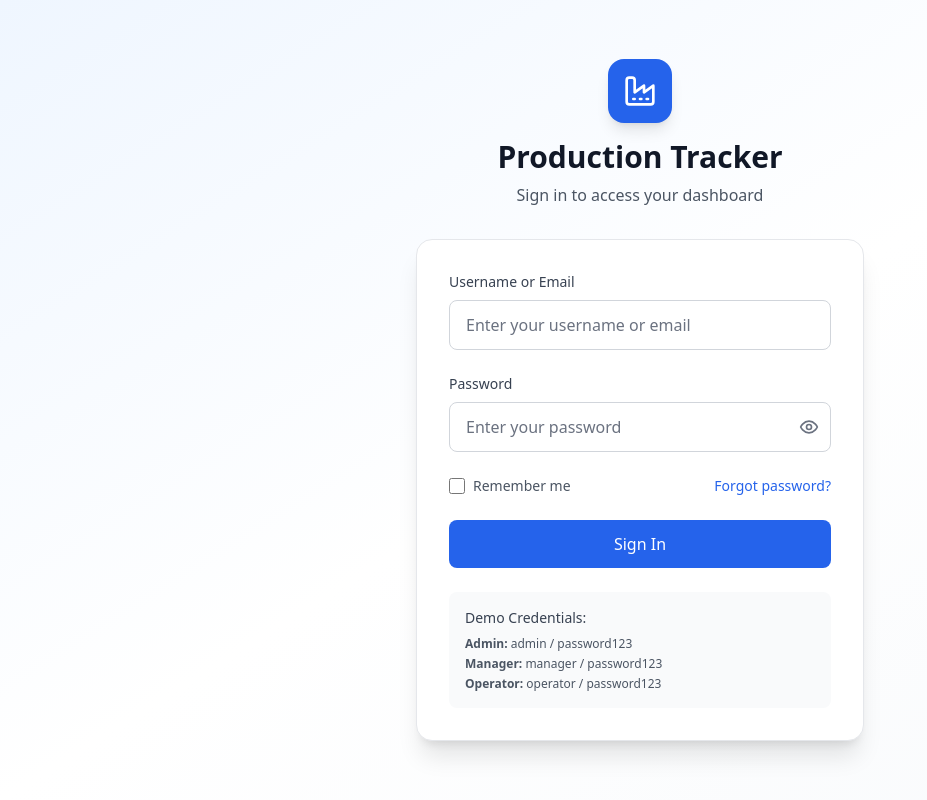
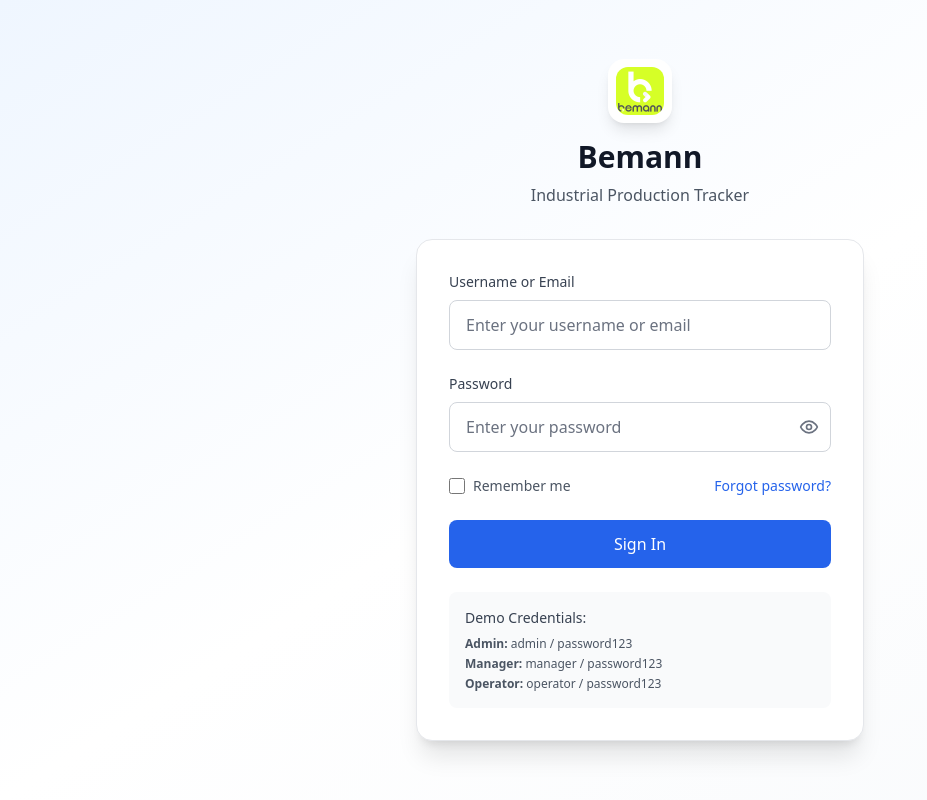
Before and after one commit to jeffersonbh1/apontamentos, a React (Vite) app in the folder project/: page /login in a window 1280 px wide. Shown: the whole page, without its empty margins (0-927 px from the left). Built offline with nearby package versions, Linux system fonts and the light colour scheme.

Commit message:
Add files via upload

```diff
--- a/project/index.html
+++ b/project/index.html
@@ -2,9 +2,9 @@
 <html lang="en">
   <head>
     <meta charset="UTF-8" />
-    <link rel="icon" type="image/svg+xml" href="/vite.svg" />
+    <link rel="icon" type="image/jpeg" href="/bemann.jpg" />
     <meta name="viewport" content="width=device-width, initial-scale=1.0" />
-    <title>Industrial Production Tracker</title>
+    <title>Bemann - Industrial Production </title>
   </head>
   <body>
     <div id="root"></div>
--- a/project/src/components/Activities/Activities.tsx
+++ b/project/src/components/Activities/Activities.tsx
@@ -172,7 +172,8 @@ const Activities: React.FC = () => {
           <div className="flex justify-end">
             <button
               type="submit"
-              className="bg-blue-600 hover:bg-blue-700 text-white px-6 py-2 rounded-lg flex items-center space-x-2 transition-colors"
+              className="text-black font-semibold px-6 py-2 rounded-lg flex items-center space-x-2 transition-colors hover:opacity-90"
+              style={{ backgroundColor: '#D6FF27' }}
             >
               <Plus className="w-5 h-5" />
               <span>Register Activity</span>
--- a/project/src/components/Activities/TimeTracking.tsx
+++ b/project/src/components/Activities/TimeTracking.tsx
@@ -200,7 +200,8 @@ const TimeTracking: React.FC = () => {
           <button
             onClick={handleStartActivity}
             disabled={!!activeEntry || !selectedActivityId}
-            className="bg-green-600 hover:bg-green-700 disabled:bg-gray-400 disabled:cursor-not-allowed text-white px-6 py-2 rounded-lg flex items-center space-x-2 transition-colors"
+            className="text-black font-semibold disabled:bg-gray-400 disabled:cursor-not-allowed px-6 py-2 rounded-lg flex items-center space-x-2 transition-colors hover:opacity-90"
+            style={{ backgroundColor: !!activeEntry || !selectedActivityId ? undefined : '#D6FF27' }}
           >
             <Play className="w-5 h-5" />
             <span>Start Activity</span>
--- a/project/src/components/Auth/ForgotPassword.tsx
+++ b/project/src/components/Auth/ForgotPassword.tsx
@@ -1,6 +1,6 @@
 import React, { useState } from 'react';
 import { Link } from 'react-router-dom';
-import { Factory, Loader2, AlertCircle, CheckCircle, ArrowLeft } from 'lucide-react';
+import { Loader2, AlertCircle, CheckCircle, ArrowLeft } from 'lucide-react';
 import { useAuth } from '../../contexts/AuthContext';
 
 const ForgotPassword: React.FC = () => {
@@ -47,8 +47,12 @@ const ForgotPassword: React.FC = () => {
       <div className="max-w-md w-full">
         {/* Logo and Title */}
         <div className="text-center mb-8">
-          <div className="inline-flex items-center justify-center w-16 h-16 bg-blue-600 rounded-2xl mb-4 shadow-lg">
-            <Factory className="w-8 h-8 text-white" />
+          <div className="inline-flex items-center justify-center w-16 h-16 bg-white rounded-2xl mb-4 shadow-lg p-2">
+            <img
+              src="/bemann.jpg"
+              alt="Bemann Logo"
+              className="w-full h-full object-cover rounded-xl"
+            />
           </div>
           <h1 className="text-3xl font-bold text-gray-900 dark:text-white mb-2">
             Reset Password
--- a/project/src/components/Auth/Login.tsx
+++ b/project/src/components/Auth/Login.tsx
@@ -1,6 +1,6 @@
 import React, { useState } from 'react';
 import { Link, Navigate } from 'react-router-dom';
-import { Eye, EyeOff, Factory, Loader2, AlertCircle } from 'lucide-react';
+import { Eye, EyeOff, Loader2, AlertCircle } from 'lucide-react';
 import { useAuth } from '../../contexts/AuthContext';
 
 const Login: React.FC = () => {
@@ -34,14 +34,18 @@ const Login: React.FC = () => {
       <div className="max-w-md w-full">
         {/* Logo and Title */}
         <div className="text-center mb-8">
-          <div className="inline-flex items-center justify-center w-16 h-16 bg-blue-600 rounded-2xl mb-4 shadow-lg">
-            <Factory className="w-8 h-8 text-white" />
+          <div className="inline-flex items-center justify-center w-16 h-16 bg-white rounded-2xl mb-4 shadow-lg p-2">
+            <img
+              src="/bemann.jpg"
+              alt="Bemann Logo"
+              className="w-full h-full object-cover rounded-xl"
+            />
           </div>
           <h1 className="text-3xl font-bold text-gray-900 dark:text-white mb-2">
-            Production Tracker
+            Bemann
           </h1>
           <p className="text-gray-600 dark:text-gray-400">
-            Sign in to access your dashboard
+            Industrial Production Tracker
           </p>
         </div>
 
--- a/project/src/components/Companies/Companies.tsx
+++ b/project/src/components/Companies/Companies.tsx
@@ -65,7 +65,8 @@ const Companies: React.FC = () => {
         </div>
         <button
           onClick={handleCreateCompany}
-          className="bg-blue-600 hover:bg-blue-700 text-white px-4 py-2 rounded-lg flex items-center space-x-2 transition-colors"
+          className="text-black font-semibold px-4 py-2 rounded-lg flex items-center space-x-2 transition-colors hover:opacity-90"
+          style={{ backgroundColor: '#D6FF27' }}
         >
           <Plus className="w-5 h-5" />
           <span>Add Company</span>
--- a/project/src/components/Employees/Employees.tsx
+++ b/project/src/components/Employees/Employees.tsx
@@ -85,7 +85,8 @@ const Employees: React.FC = () => {
         </div>
         <button
           onClick={handleCreateEmployee}
-          className="bg-blue-600 hover:bg-blue-700 text-white px-4 py-2 rounded-lg flex items-center space-x-2 transition-colors"
+          className="text-black font-semibold px-4 py-2 rounded-lg flex items-center space-x-2 transition-colors hover:opacity-90"
+          style={{ backgroundColor: '#D6FF27' }}
         >
           <Plus className="w-5 h-5" />
           <span>Add Employee</span>
--- a/project/src/components/Equipment/Equipment.tsx
+++ b/project/src/components/Equipment/Equipment.tsx
@@ -130,7 +130,8 @@ const Equipment: React.FC = () => {
         </div>
         <button
           onClick={handleCreateEquipment}
-          className="bg-blue-600 hover:bg-blue-700 text-white px-4 py-2 rounded-lg flex items-center space-x-2 transition-colors"
+          className="text-black font-semibold px-4 py-2 rounded-lg flex items-center space-x-2 transition-colors hover:opacity-90"
+          style={{ backgroundColor: '#D6FF27' }}
         >
           <Plus className="w-5 h-5" />
           <span>Add Equipment</span>
--- a/project/src/components/Layout/Sidebar.tsx
+++ b/project/src/components/Layout/Sidebar.tsx
@@ -39,13 +39,22 @@ const Sidebar: React.FC = () => {
         <div className="flex items-center justify-between">
           {!isCollapsed && (
             <div className="flex items-center space-x-3">
-              <div className="w-8 h-8 bg-blue-600 rounded-lg flex items-center justify-center">
-                <Factory className="w-5 h-5 text-white" />
-              </div>
+              <img
+                src="/bemann.jpg"
+                alt="Bemann Logo"
+                className="w-8 h-8 rounded-lg object-cover"
+              />
               <span className="font-bold text-lg text-gray-800 dark:text-white">
-                Production Tracker
+                Bemann
               </span>
             </div>
+          )}
+          {isCollapsed && (
+            <img
+              src="/bemann.jpg"
+              alt="Bemann Logo"
+              className="w-8 h-8 rounded-lg object-cover mx-auto"
+            />
           )}
           <button
             onClick={() => setIsCollapsed(!isCollapsed)}
@@ -69,9 +78,10 @@ const Sidebar: React.FC = () => {
                 to={item.path}
                 className={`flex items-center px-3 py-2 rounded-lg transition-colors group ${
                   isActive(item.path)
-                    ? 'bg-blue-600 text-white'
+                    ? 'text-black font-semibold shadow-md'
                     : 'text-gray-700 dark:text-gray-300 hover:bg-gray-100 dark:hover:bg-gray-700'
                 }`}
+                style={isActive(item.path) ? { backgroundColor: '#D6FF27' } : {}}
               >
                 <item.icon className={`w-5 h-5 ${isCollapsed ? '' : 'mr-3'}`} />
                 {!isCollapsed && (
--- a/project/src/components/Reports/Reports.tsx
+++ b/project/src/components/Reports/Reports.tsx
@@ -51,7 +51,8 @@ const Reports: React.FC = () => {
           <div className="relative">
             <select
               onChange={(e) => handleExport(e.target.value)}
-              className="appearance-none bg-blue-600 hover:bg-blue-700 text-white px-4 py-2 pr-8 rounded-lg transition-colors cursor-pointer"
+              className="appearance-none text-black font-semibold px-4 py-2 pr-8 rounded-lg transition-colors cursor-pointer hover:opacity-90"
+              style={{ backgroundColor: '#D6FF27' }}
               defaultValue=""
             >
               <option value="" disabled>Export</option>
@@ -59,7 +60,7 @@ const Reports: React.FC = () => {
                 <option key={format} value={format}>{format}</option>
               ))}
             </select>
-            <Download className="absolute right-2 top-1/2 transform -translate-y-1/2 w-4 h-4 text-white pointer-events-none" />
+            <Download className="absolute right-2 top-1/2 transform -translate-y-1/2 w-4 h-4 text-black pointer-events-none" />
           </div>
         </div>
       </div>
```
Also changed, not shown: project/public/bemann.jpg (added).
